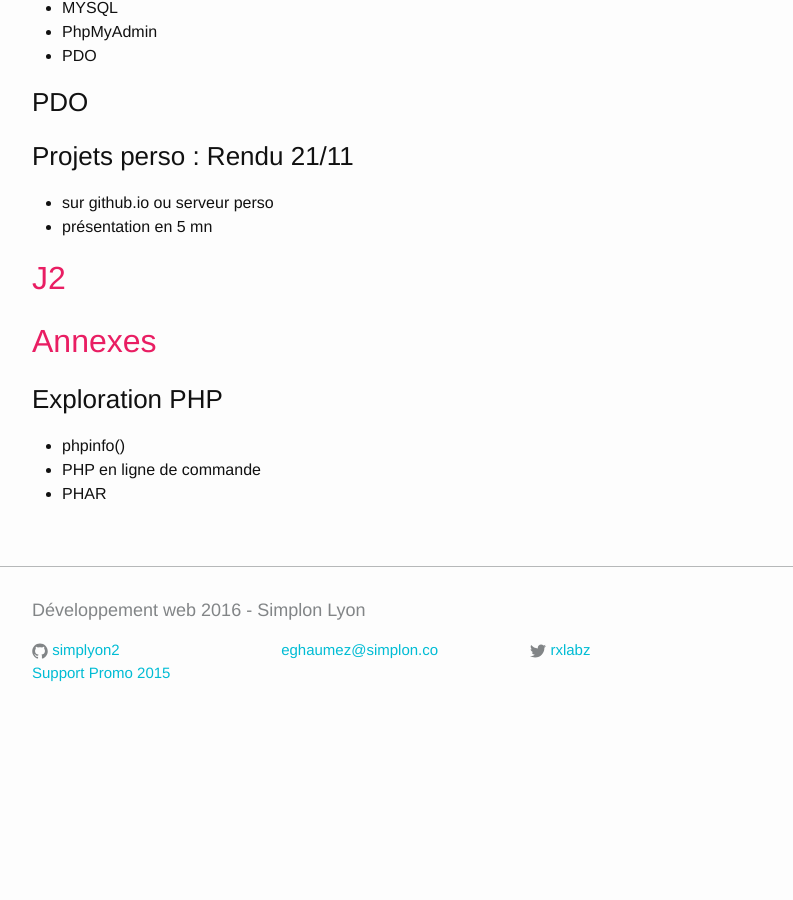
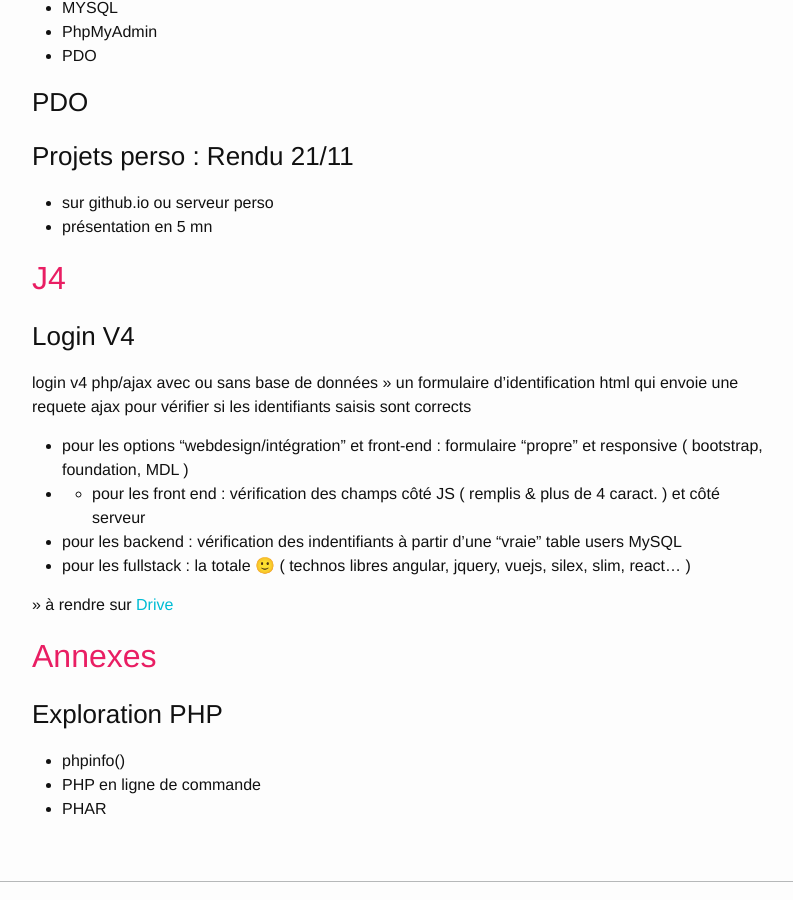
Before and after one commit to cappert/support, a Jekyll site: the page built from _posts/2016-10-31-semaine18.md, in a window 1280 px wide and 900 px high, scrolled down 417 px. Shown: the whole window, without its empty margins (238-1031 px from the left). Built offline with Jekyll 4.4.1, drawn with Linux system fonts in a browser that asks for light colours; emoji names are drawn with the system emoji font; before the commit the page ends 1161 px from its top, so only the background shows below that.

Commit message:
S18j4 loginv4

```diff
--- a/_posts/2016-10-31-semaine18.md
+++ b/_posts/2016-10-31-semaine18.md
@@ -24,7 +24,19 @@ categories: hebdo
 - présentation en 5 mn
 
 
-## J2
+## J4
+
+### Login V4
+
+login v4 php/ajax avec ou sans base de données » un formulaire d’identification html qui envoie une requete ajax pour vérifier si les identifiants saisis sont corrects
+
+- pour les options “webdesign/intégration” et front-end : formulaire “propre” et responsive ( bootstrap, foundation, MDL )
+- + pour les front end : vérification des champs côté JS ( remplis & plus de 4 caract. )  et côté serveur
+- pour les backend : vérification des indentifiants à partir d’une "vraie" table users MySQL
+- pour les fullstack : la totale :slightly_smiling_face:
+( technos libres angular, jquery, vuejs, silex, slim, react... )
+
+» à rendre sur [Drive](https://docs.google.com/spreadsheets/d/1mgKCD4NM8RyusKCrIrI7f1LpPdnWUiOJd81r1a9sS98/edit?usp=sharing)
 
 
 ## Annexes
```
